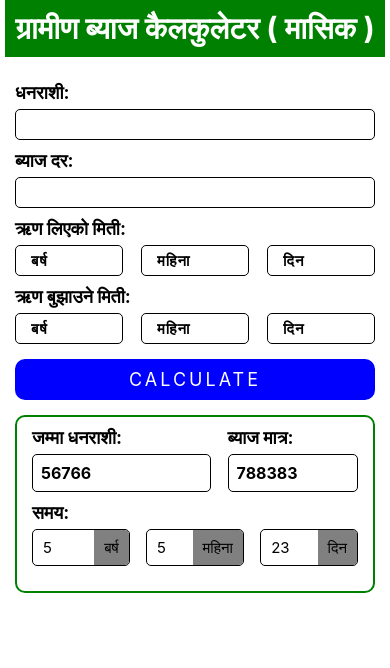
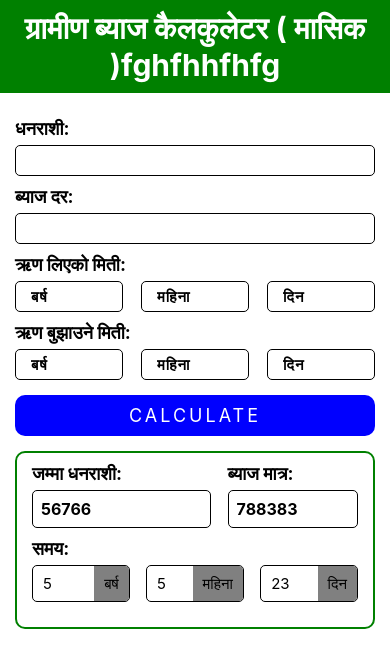
Before and after one commit to mahadev-mandal/gramin-byaj, a React Native app: screen / in a window 390 px wide. Shown: the top 668 px of the page. Built offline with nearby package versions, Linux system fonts and the light colour scheme.

Commit message:
Update App.js

```diff
--- a/App.js
+++ b/App.js
@@ -77,7 +77,7 @@ function App() {
     <ScrollView style={{}} >
       <View style={styles.headingView}>
         <Text
-          style={styles.headingText}>ग्रामीण ब्याज कैलकुलेटर ( मासिक )</Text>
+          style={styles.headingText}>ग्रामीण ब्याज कैलकुलेटर ( मासिक )fghfhhfhfg</Text>
       </View>
       <View style={{ padding: 15 }}>
         <View style={{}}>
```
